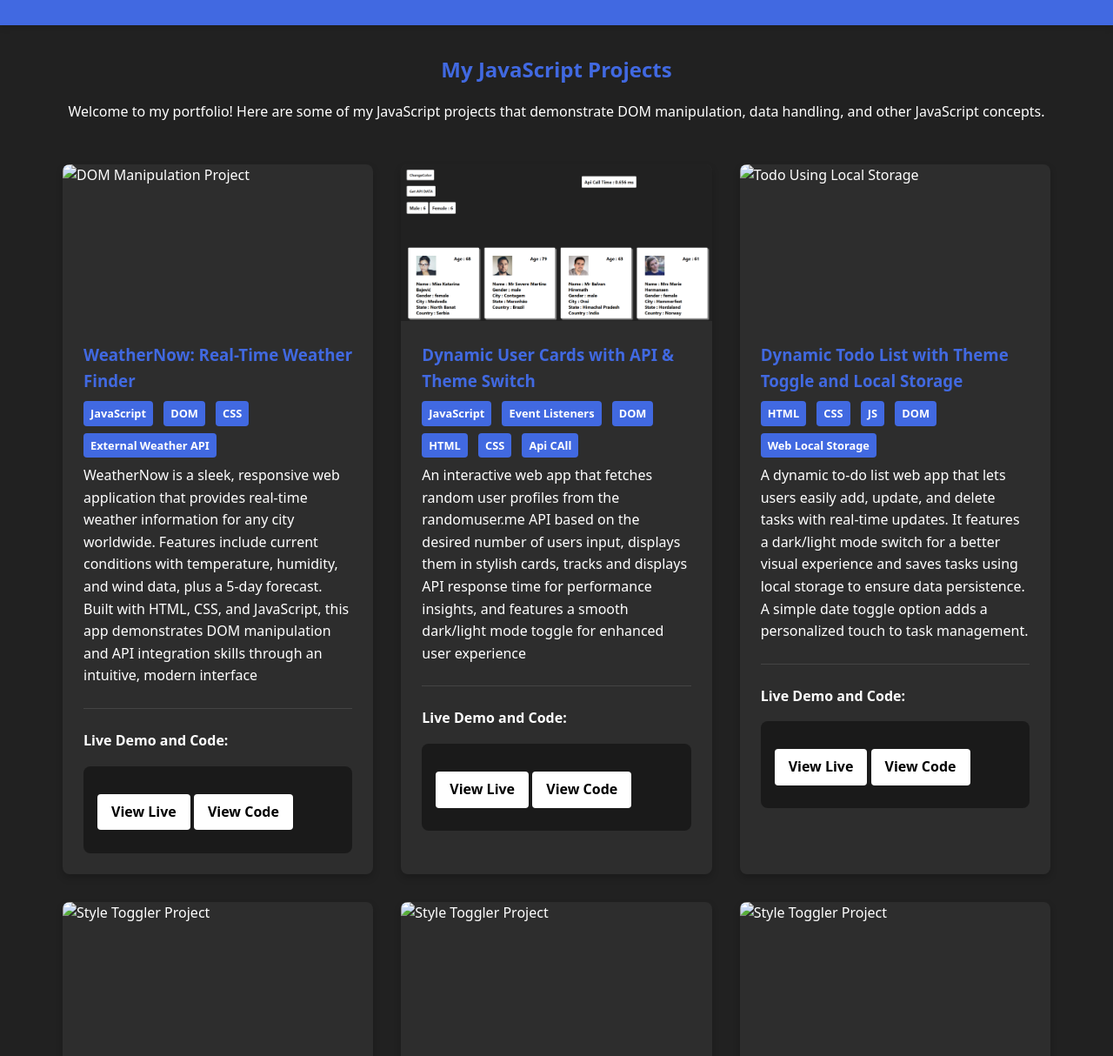
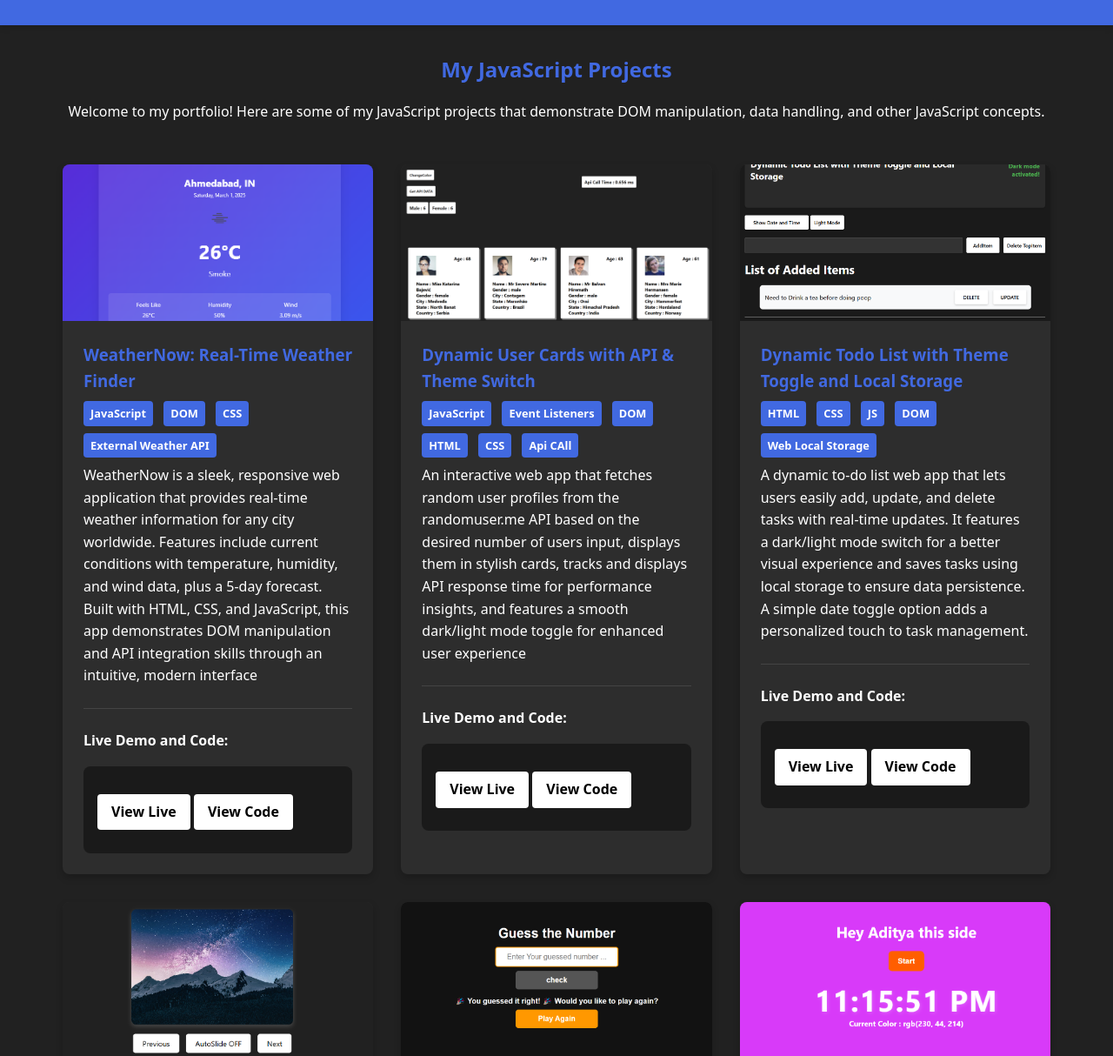
Before and after one commit to AdityaK0/JavaScript-Projects, a website: page index.html in a window 1280 px wide. Shown: the part 86-1300 px from the top of the page at 87% size. Drawn offline with Linux system fonts and the light colour scheme; the site is published under a folder, as on GitHub Pages, so addresses that start at the root find nothing.

Commit message:
Code github link and image path issue

```diff
--- a/index.html
+++ b/index.html
@@ -227,10 +227,9 @@
         </section>
 
         <section class="projects-grid">
-            <!-- Project 1: DOM Manipulation -->
             <div class="project-card">
                 <div class="card-img">
-                    <img src="/weatherAPI/weather.png" alt="DOM Manipulation Project">
+                    <img src="./weatherAPI/weather.png" alt="DOM Manipulation Project">
                 </div>
                 <div class="card-content">
                     <h3>WeatherNow: Real-Time Weather Finder</h3>
@@ -251,7 +250,6 @@
                 </div>
             </div>
 
-            <!-- Project 2: Toggle Button -->
             <div class="project-card">
                 <div class="card-img">
                     <img src="./apiFetch/fetchAPi.png" alt="Toggle Button Project">
@@ -285,7 +283,7 @@
 
             <div class="project-card">
                 <div class="card-img">
-                    <img src="/starter/todo.png" alt="Todo Using Local Storage">
+                    <img src="./starter/todo.png" alt="Todo Using Local Storage">
                 </div>
                 <div class="card-content">
                     <h3>Dynamic Todo List with Theme Toggle and Local Storage</h3>
@@ -315,7 +313,7 @@
 
             <div class="project-card">
                 <div class="card-img">
-                    <img src="/crausal/crausal.png" alt="Style Toggler Project">
+                    <img src="./crausal/crausal.png" alt="Style Toggler Project">
                 </div>
                 <div class="card-content">
                     <h3>Image Carousel with Auto-Slideshow</h3>
@@ -343,7 +341,7 @@
 
             <div class="project-card">
                 <div class="card-img">
-                    <img src="/guesser/guess.png" alt="Style Toggler Project">
+                    <img src="./guesser/guess.png" alt="Style Toggler Project">
                 </div>
                 <div class="card-content">
                     <h3>Guess the Number - Fun Number Game 🎯</h3>
@@ -370,7 +368,7 @@
 
             <div class="project-card">
                 <div class="card-img">
-                    <img src="/datecolor/datecolor.png" alt="Style Toggler Project">
+                    <img src="./datecolor/datecolor.png" alt="Style Toggler Project">
                 </div>
                 <div class="card-content">
                     <h3>Dynamic Clock with Live Background Color Updates 🎨⏰</h3>
@@ -397,7 +395,7 @@
 
             <div class="project-card">
                 <div class="card-img">
-                    <img src="/counter/count.png" alt="XOR Operation Project">
+                    <img src="./counter/count.png" alt="XOR Operation Project">
                 </div>
                 <div class="card-content">
                     <h3>Simple Counter App</h3>
@@ -422,7 +420,7 @@
 
             <div class="project-card">
                 <div class="card-img">
-                    <img src="/colorchanger/colorchanger.png" alt="XOR Operation Project">
+                    <img src="./colorchanger/colorchanger.png" alt="XOR Operation Project">
                 </div>
                 <div class="card-content">
                     <h3>Background Color Changer</h3>
```
